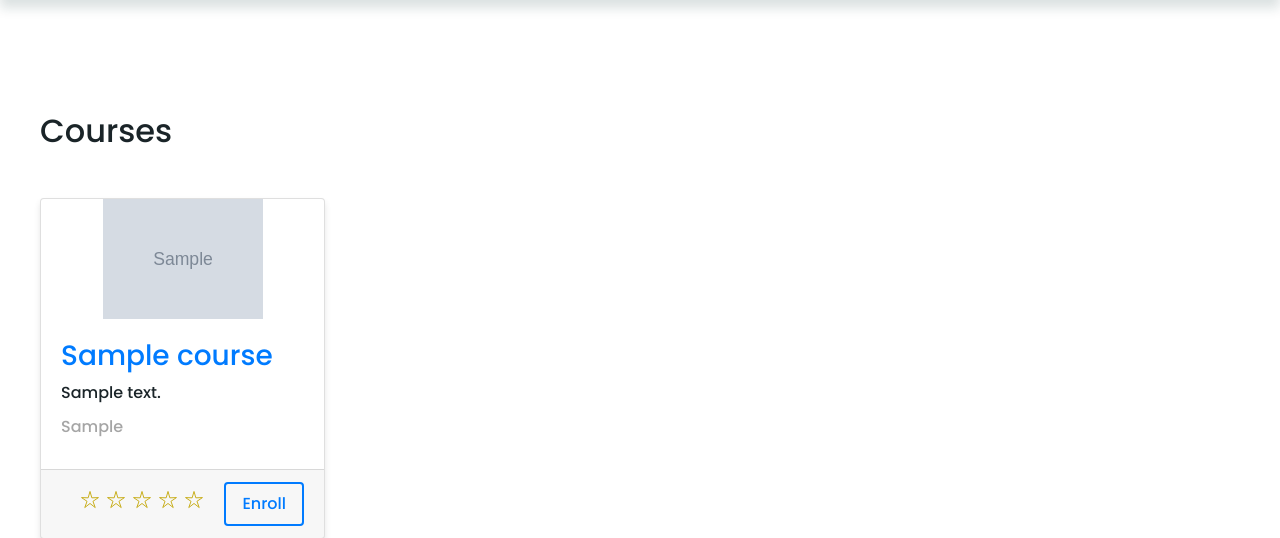
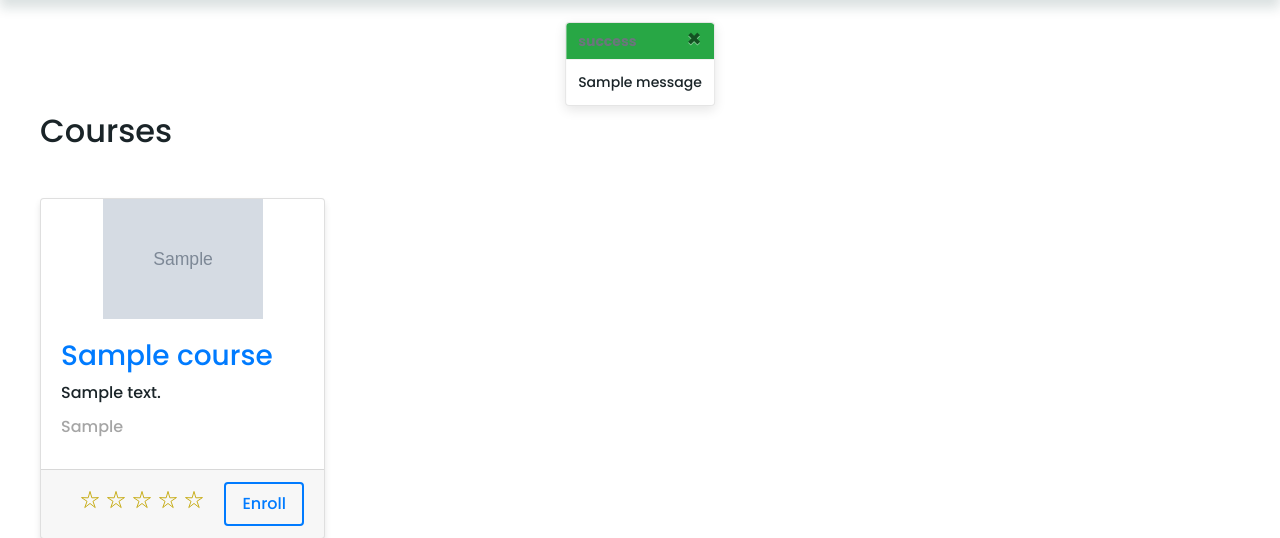
Before and after one commit to Pawan70056/3rdsemesterproject, a Django app: page /all-courses/ in a window 1280 px wide. Shown: the part 96-634 px from the top of the page. Run offline with Django 5.2, Linux system fonts and the light colour scheme; tables that the repository leaves empty hold one stand-in row (values such as "Sample post"); grey boxes marked "Sample" are stand-in pictures; one stand-in notice (Sample message) is shown; some libraries are stand-ins or nearby versions.

Commit message:
message was show as toast in center

```diff
--- a/static/css/message.css
+++ b/static/css/message.css
@@ -2,9 +2,9 @@
 .toast-container {
     z-index: 11;
     position: fixed;
-    top: 10;
-    left: 0;
-    padding: 3rem;
+    top: 20%;
+    left: 50%;
+    transform: translate(-50%, -50%);
 }
 
 .toast {
@@ -21,16 +21,18 @@
 }
 
 /* Define colors for different message types */
-.toast-success {
-    background-color: #dff0d8;
-    border-color: #d0e9c6;
-    color: #3c763d;
+.toast-header {
+    color: rgba(255, 255, 255, 0);
+    padding: 0.75rem;
 }
 
-.toast-error {
-    background-color: #f2dede;
-    border-color: #ebccd1;
-    color: #a94442;
+.bg-success {
+    background-color: #4CAF50; /* Green for success messages */
+
+}
+
+.bg-error {
+    background-color: #f44336; /* Red for error messages */
 }
 
 /* Add similar styling for other message types */
--- a/templates/message.html
+++ b/templates/message.html
@@ -8,10 +8,10 @@
 
 <div>
     {% if messages %}
-    <div class="toast-container position-fixed top-0 end-0 p-3" style="z-index: 11">
+    <div class="toast-container d-flex justify-content-center align-items-center">
         {% for message in messages %}
-            <div class="toast {{ message.tags }}" role="alert" aria-live="assertive" aria-atomic="true" data-delay="3000">
-                <div class="toast-header">
+            <div class="toast {{ message.tags }}" role="alert" aria-live="assertive" aria-atomic="true" data-delay="10000">
+                <div class="toast-header bg-{{ message.tags }}">
                     <strong class="mr-auto">{{ message.tags }}</strong>
                     <button type="button" class="ml-2 mb-1 close" data-dismiss="toast" aria-label="Close">
                         <span aria-hidden="true">&times;</span>
```
